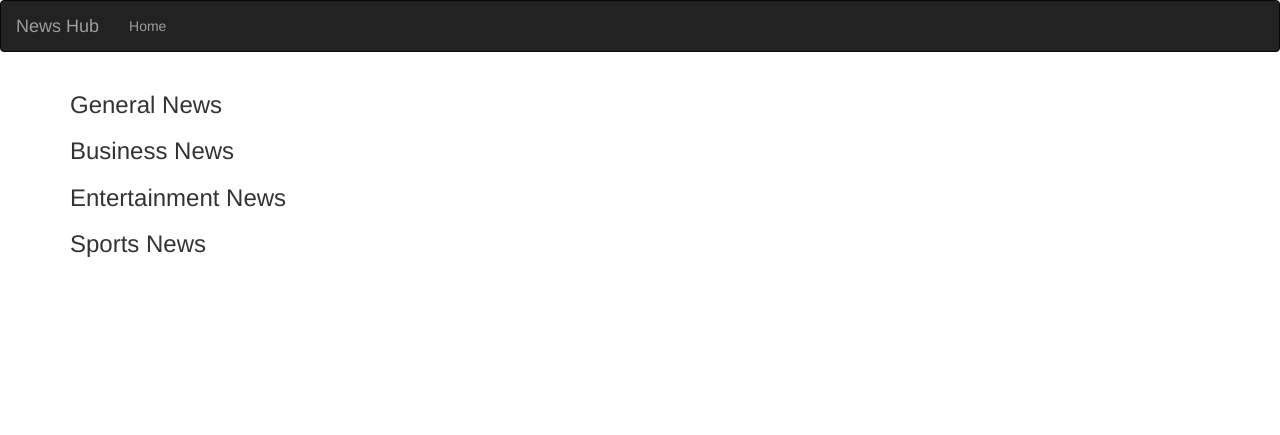
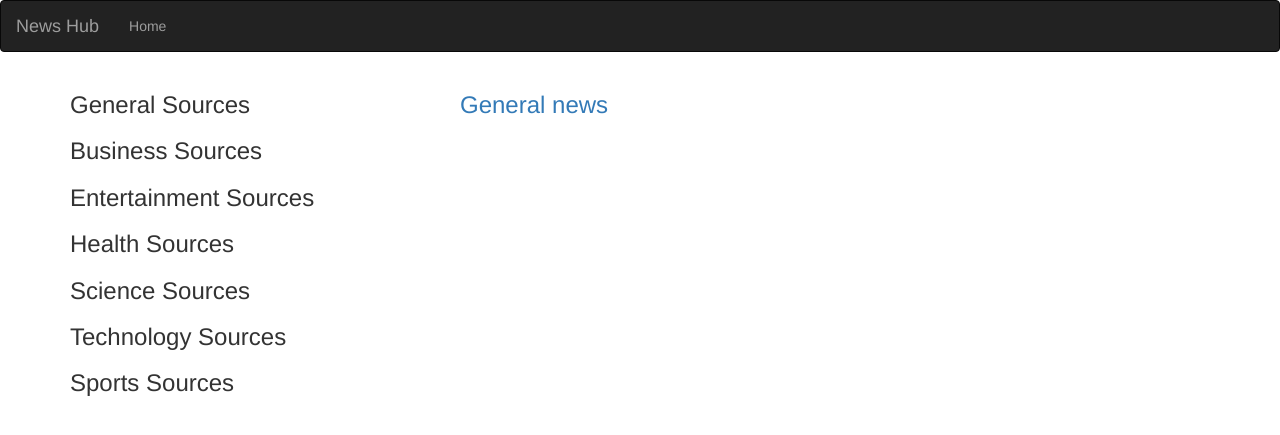
Before and after one commit to JamesKimari/USS-News, a Flask app: template app/templates/index.html in a window 1280 px wide. Shown: the top 435 px of the page. Run offline with Flask 2, Linux system fonts and the light colour scheme; the template is opened without the code that fills it, so the values that code supplies are empty; parts of the project's set-up code (start-up, migrations or seed data) failed here and were passed over; some libraries are stand-ins or nearby versions.

Commit message:
created a dynamic link to the news.html to display the top-headlines of the general category

```diff
--- a/app/models/news.py
+++ b/app/models/news.py
@@ -3,8 +3,7 @@ class News:
     News class to define News objects
     """
 
-    def __init__(self, source, title, description, url, urlToImage, publishedAt):
-        self.source = source
+    def __init__(self, title, description, url, urlToImage, publishedAt):
         self.title = title
         self.description = description
         self.url = url
--- a/app/models/sources.py
+++ b/app/models/sources.py
@@ -2,5 +2,6 @@ class Source:
     """
     sources class to define source objects
     """
-    def __init__(self, name,):
+    def __init__(self, name, url):
         self.name = name
+        self.url = url
--- a/app/templates/index.html
+++ b/app/templates/index.html
@@ -1,34 +1,53 @@
-{% extends 'base.html' %}
-{% import 'macros.html' as macro %}
-
-{% if title %}
+{% extends 'base.html' %} {% import 'macros.html' as macro %} {% if title %}
 <title>{{title}}</title>
 {% else %}
-<title>US Source</title>
-{% endif %}
+<title>US News</title>
+{% endif %} {% block content %}
+<div class="container">
+    <div class="row">
+        <div class="col-md-4">
 
-{% block content %}
-<div class="container">
-
-    <h3>General News</h3>
+            <h3>General Sources</h3>
             <ul>
                 {{macro.displaySourceList(general)}}
             </ul>
 
-    <h3>Business News</h3>
+            <h3>Business Sources</h3>
             <ul>
                 {{macro.displaySourceList(business)}}
             </ul>
 
-    <h3>Entertainment News</h3>
+            <h3>Entertainment Sources</h3>
             <ul>
                 {{macro.displaySourceList(entertainment)}}
             </ul>
 
-    <h3>Sports News</h3>
+            <h3>Health Sources</h3>
+            <ul>
+                {{macro.displaySourceList(health)}}
+            </ul>
+
+            <h3>Science Sources</h3>
+            <ul>
+                {{macro.displaySourceList(science)}}
+            </ul>
+
+            <h3>Technology Sources</h3>
+            <ul>
+                {{macro.displaySourceList(technology)}}
+            </ul>
+
+            <h3>Sports Sources</h3>
             <ul>
                 {{macro.displaySourceList(sports)}}
             </ul>
         </div>
 
+        <div class="col-md-6">
+            {{macro.displayArticlesList(general)}}
+        </div>
+
+    </div>
+</div>
+
 {% endblock %}
--- a/app/templates/macros.html
+++ b/app/templates/macros.html
@@ -1,7 +1,11 @@
 {% macro displaySourceList(source_list) %}
-{% for source in source_list %}
-
-    <p>{{source.name}}</p>
-
+    {% for source in source_list %}
+        <p><a href="{{source.url}}">{{source.name}}</a></p>
     {% endfor %}
 {% endmacro %}
+
+{% macro displayArticlesList(articles_list) %}
+
+    <h3><a href="{{ url_for('news', category='general') }}" target = "_blank">General news</a></h3>
+
+{% endmacro %}
--- a/app/templates/navbar.html
+++ b/app/templates/navbar.html
@@ -7,12 +7,12 @@
                 <span class="icon-bar"></span>
                 <span class="icon-bar"></span>
             </button>
-            <a class="navbar-brand" href="/"> News Hub </a>
+            <a class="navbar-brand" href="{{ url_for('index') }}"> News Hub </a>
         </div>
         <div class="navbar-collapse collapse">
             <ul class="nav navbar-nav">
                 <li>
-                    <a href="/">Home</a>
+                    <a href="{{ url_for('index') }}">Home</a>
                 </li>
         </div>
 
```
Also changed, not shown: app/request.py (+28 -16 lines), app/templates/news.html (added, +19 -0 lines), app/views.py (+10 -6 lines). Lines whose indentation alone changed are shown as unchanged.
